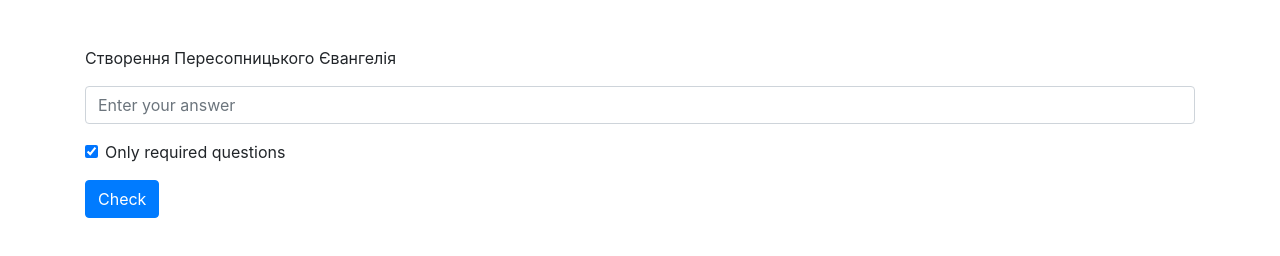
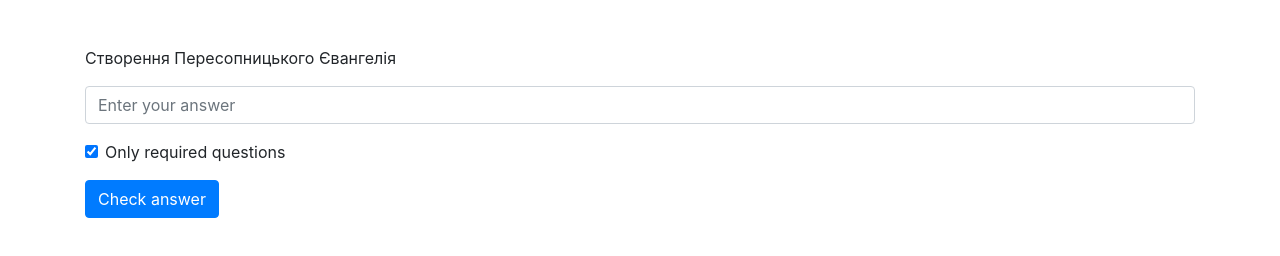
Before and after one commit to e27182/nmt-questions, a plain HTML site: page index.htm in a window 1280 px wide. Drawn offline with nearby package versions, Linux system fonts and the light colour scheme.

Commit message:
Show correct answer

```diff
--- a/index.htm
+++ b/index.htm
@@ -39,7 +39,7 @@
             <input type="checkbox" class="form-check-input" id="cbRequiredQuestions" checked="checked">
             <label class="form-check-label" for="cbRequiredQuestions">Only required questions</label>
           </div>
-          <button type="submit" class="btn btn-primary" id="btnCheck">Check</button>
+          <button type="submit" class="btn btn-primary" id="btnCheck">Check answer</button>
         </form>
       </div>
     </div>
@@ -116,8 +116,10 @@
         // update UI
         $("#txtQuestion").html(question.text);
         $("#txtAnswer").val("");
-        $("#btnCheck").removeClass("btn-success btn-danger btn-primary");
-        $("#btnCheck").addClass("btn-primary");
+        $("#btnCheck")
+          .value("Check answer")
+          .removeClass("btn-success btn-danger btn-primary")
+          .addClass("btn-primary");
       }
 
       $("form").submit(function(e) {
@@ -132,6 +134,9 @@
           .removeClass("btn-primary")
           .addClass(isAnswerCorrect ? "btn-success" : "btn-danger");
 
+        if (!isAnswerCorrect)
+          $("#btnCheck").val(question.answer);
+
         setTimeout(nextQuestion, timeout);
 
         return false;
```
